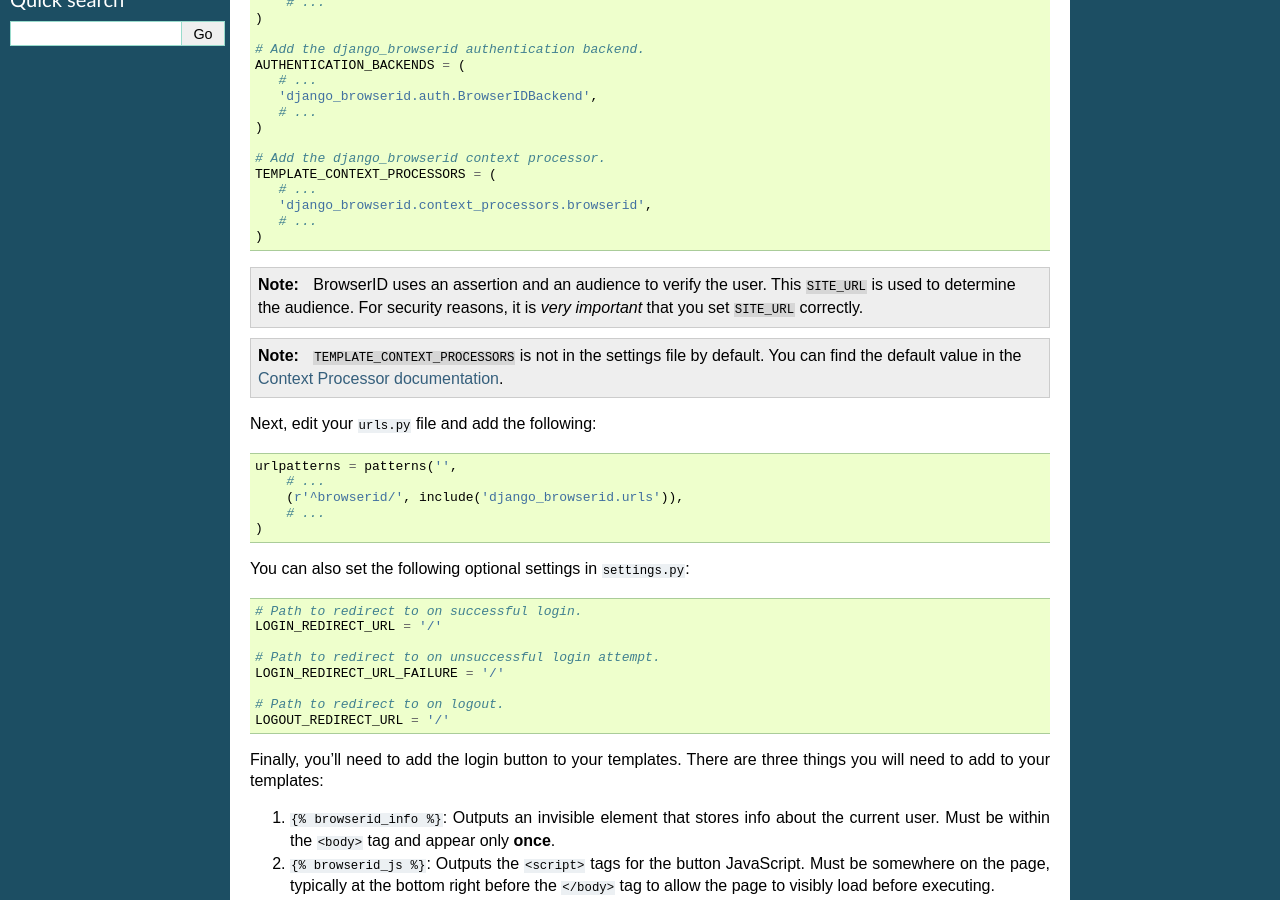
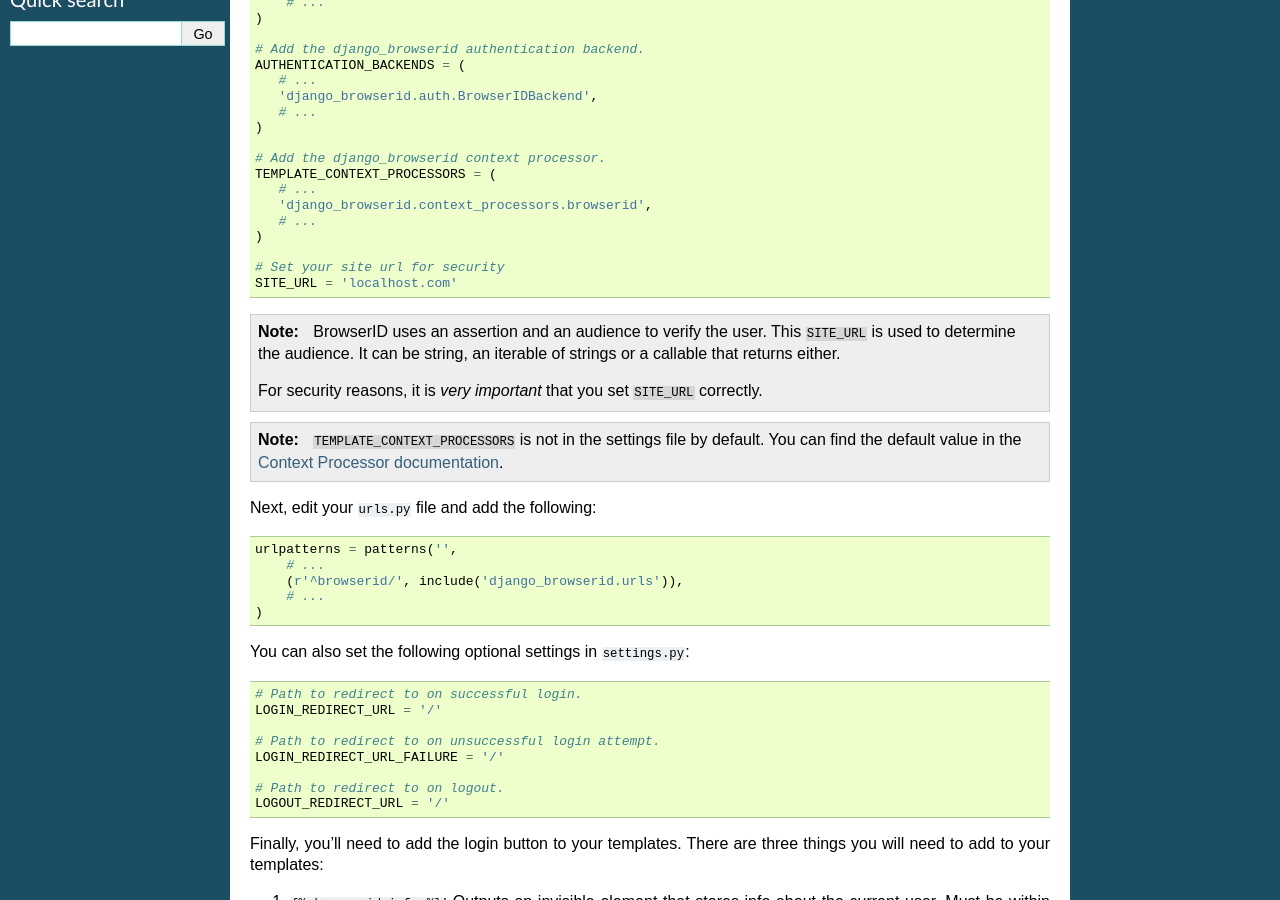
Before and after one commit to mozilla/django-browserid, a Sphinx documentation site: the page built from docs/setup.rst, in a window 1280 px wide and 900 px high, scrolled down 407 px. Built offline with Sphinx 7.4.7, drawn with Linux system fonts in a browser that asks for light colours.

Commit message:
Update documentation for SITE_URL.

```diff
--- a/docs/details/settings.rst
+++ b/docs/details/settings.rst
@@ -13,6 +13,8 @@ Core Settings
 
    Domain and protocol used to access your site. BrowserID uses this value to
    determine if an assertion was meant for your site.
+
+   Can be a string, an iterable of strings or a callable that returns either.
 
    Note that this does not have to be a publicly accessible URL, so local URLs
    like ``localhost:8000`` or ``127.0.0.1`` are acceptable as long as they match
--- a/docs/setup.rst
+++ b/docs/setup.rst
@@ -35,8 +35,14 @@ To use ``django-browserid``, you'll need to make a few changes to your
        # ...
     )
 
+    # Set your site url for security
+    SITE_URL = 'localhost.com'
+
 .. note:: BrowserID uses an assertion and an audience to verify the user. This
-   ``SITE_URL`` is used to determine the audience. For security reasons, it is
+   ``SITE_URL`` is used to determine the audience. It can be string, an
+   iterable of strings or a callable that returns either.
+
+   For security reasons, it is
    *very important* that you set ``SITE_URL`` correctly.
 
 .. note:: ``TEMPLATE_CONTEXT_PROCESSORS`` is not in the settings file by
```
